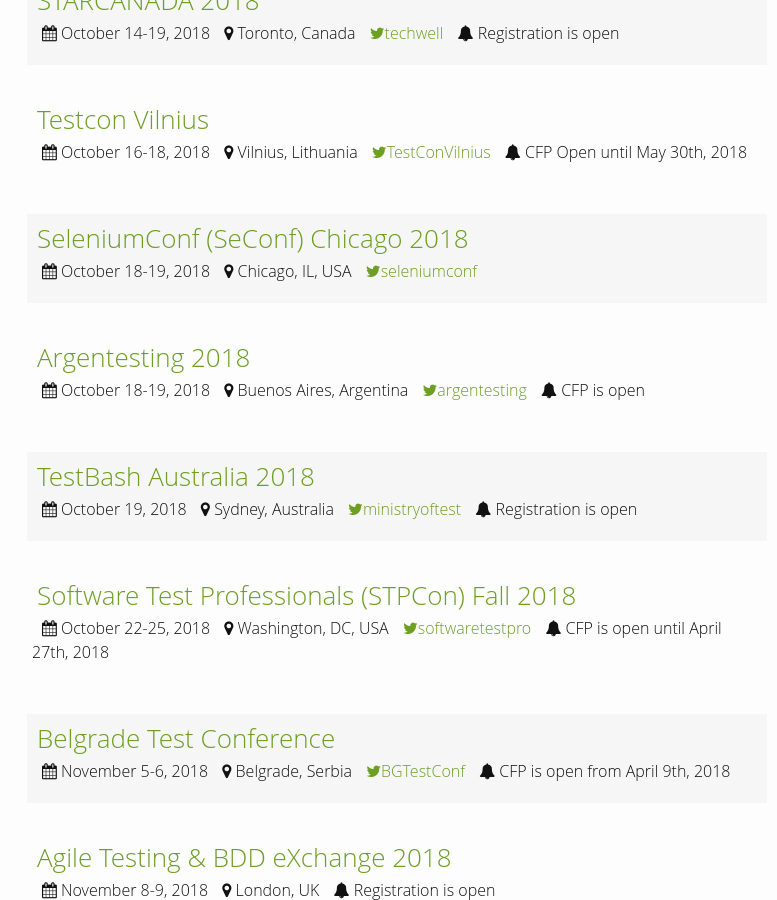
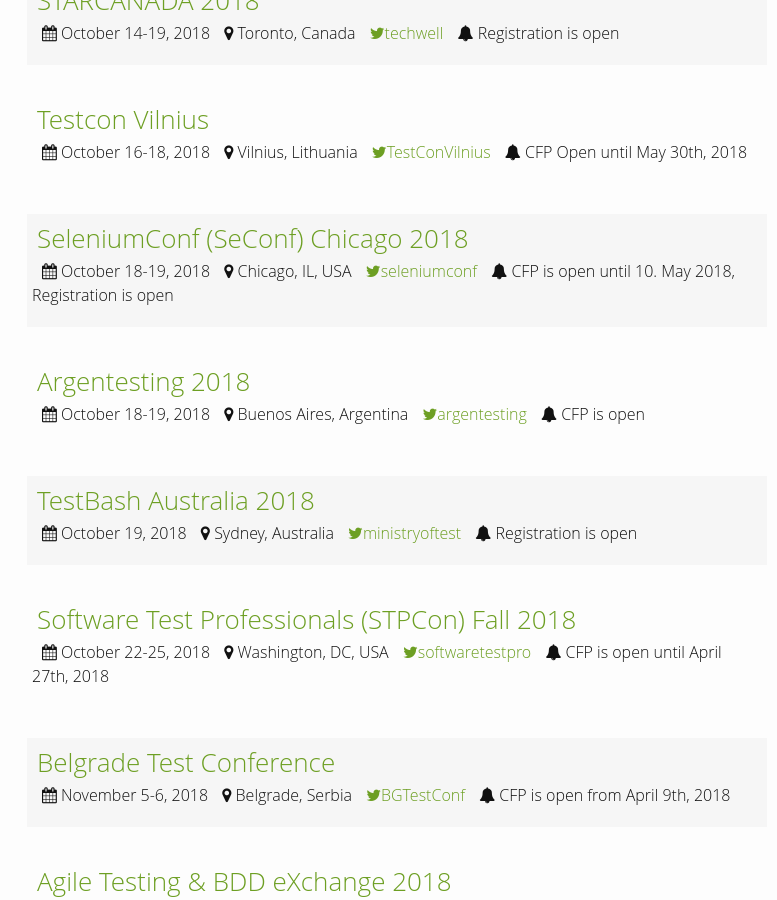
Before and after one commit to TestingConferences/testingconferences.github.io, a Jekyll site: the page built from index.html, in a window 1280 px wide and 900 px high, scrolled down 3479 px. Shown: the whole window, without its empty margins (243-1020 px from the left). Built offline with Jekyll 4.4.1, drawn with Linux system fonts in a browser that asks for light colours.

Commit message:
Update current.yml
Updated CFP and Registration status for Selenium Conference (Chicago)

```diff
--- a/_data/current.yml
+++ b/_data/current.yml
@@ -201,6 +201,7 @@
   dates: "October 18-19, 2018"
   url: http://seleniumconf.us/
   twitter: seleniumconf
+  status: CFP is open until 10. May 2018, Registration is open
 
 - name: Argentesting 2018
   location: Buenos Aires, Argentina
```
